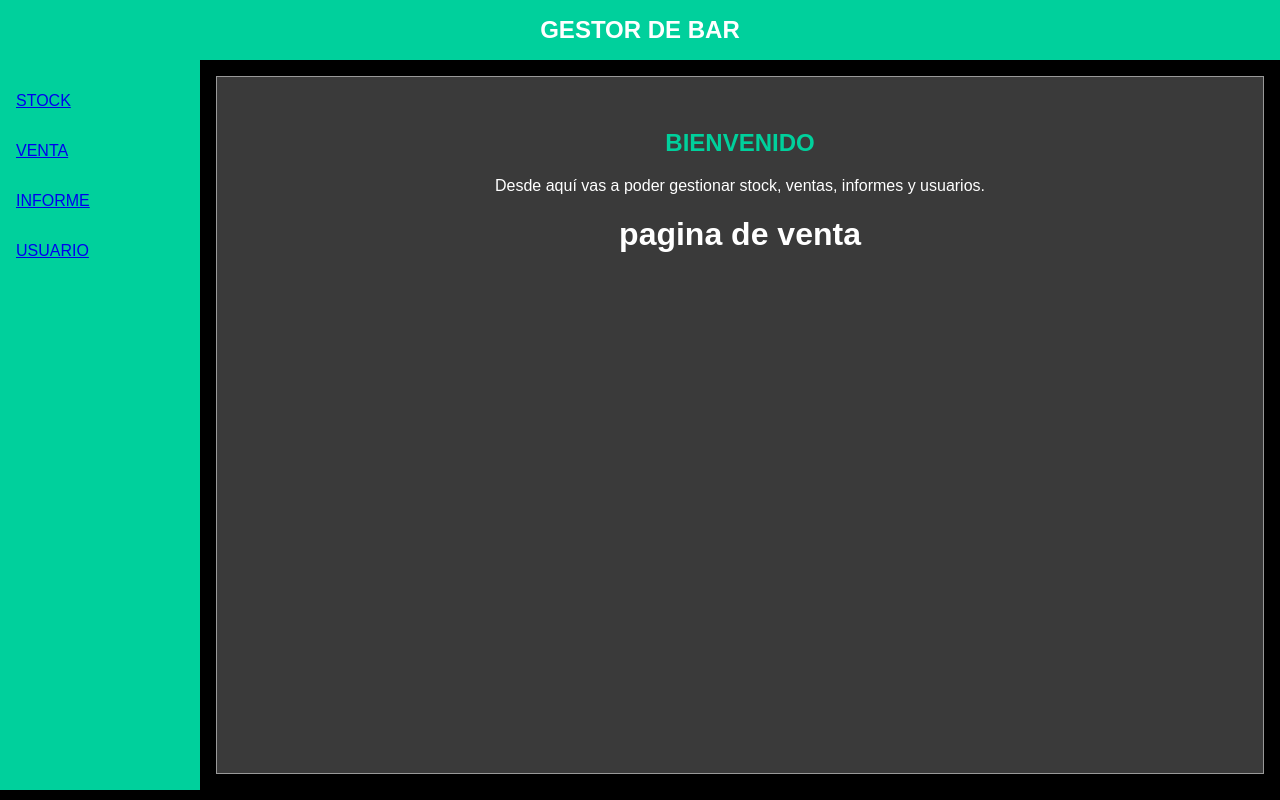
After one commit to FrancoGarcia21/Proyecto-Web-Bar, a Flask app: page /venta in a window 1280 px wide. The commit adds this page. Run offline with Flask 3, Linux system fonts and the light colour scheme.

Commit message:
vistas - templates
Generacion de templates y referenciado con links

```diff
--- a/app.py
+++ b/app.py
@@ -1,10 +1,39 @@
-from flask import Flask, render_template
+from flask import Flask, render_template, url_for
 
 app = Flask(__name__)
 
+
 @app.route('/')
 def home():
+    print(url_for('stock'))
+    print(url_for('venta'))
+    print(url_for('informe'))
+    print(url_for('usuarios')
+          )
     return render_template('home.html')  # Esto busca el archivo en /templates
+
 
 if __name__ == '__main__':
     app.run(debug=True)
+
+# RUTAS PROVISORIAS
+
+
+@app.route('/stock')
+def stock():
+    return render_template('stock.html')
+
+
+@app.route('/venta')
+def venta():
+    return render_template('venta.html')
+
+
+@app.route('/informe')
+def informe():
+    return render_template('informe.html')
+
+
+@app.route('/usuarios')
+def usuarios():
+    return render_template('usuarios.html')
--- a/templates/base.html
+++ b/templates/base.html
@@ -0,0 +1,80 @@
+<!DOCTYPE html>
+<html lang="es">
+<head>
+    <meta charset="UTF-8">
+    <title>Gestor de Bar -  {%  block title %} {%endblock%}</title>
+    <style>
+        * {
+            box-sizing: border-box;
+        }
+        body {
+            margin: 0;
+            font-family: Arial, sans-serif;
+            background-color: black;
+            color: white;
+        }
+        header {
+            background-color: #00d09c;
+            padding: 1rem;
+            text-align: center;
+            font-size: 1.5rem;
+            font-weight: bold;
+        }
+        .container {
+            display: flex;
+            height: calc(100vh - 70px); /* 100% alto menos el header */
+        }
+        .sidebar {
+            background-color: #00d09c;
+            width: 200px;
+            padding: 2rem 1rem;
+            display: flex;
+            flex-direction: column;
+            gap: 2rem;
+        }
+        .sidebar button {
+            padding: 1rem;
+            border: none;
+            border-radius: 25px;
+            background-color: #333;
+            color: white;
+            font-weight: bold;
+            cursor: pointer;
+            transition: 0.3s;
+        }
+        .sidebar button:hover {
+            background-color: #555;
+        }
+        .main-content {
+            flex: 1;
+            background-color: #3a3a3a;
+            margin: 1rem;
+            padding: 2rem;
+            border: 1px solid #999;
+            text-align: center;
+        }
+        .main-content h2 {
+            color: #00d09c;
+        }
+    </style>
+</head>
+<body>
+    <header>GESTOR DE BAR</header>
+    <div class="container">
+        <div class="sidebar">
+            <a href="{{url_for('stock')}}">STOCK</a>
+            <a href="{{url_for('venta')}}">VENTA</a>
+            <a href="{{url_for('informe')}}">INFORME</a>
+            <a href="{{url_for('usuarios')}}">USUARIO</a>
+        </div>
+        <div class="main-content">
+            <h2>BIENVENIDO</h2>
+            <p>Desde aquí vas a poder gestionar stock, ventas, informes y usuarios.</p>
+            {% block content %}
+                <!-- Bloque de contenido -->
+
+            {%endblock%}
+        </div>
+    </div>
+</body>
+</html>
--- /dev/null
+++ b/templates/informe.html
@@ -0,0 +1,6 @@
+{%extends 'base.html' %}
+{% block title %} INFORMES {%endblock%}
+
+{% block content %}
+<h1> pagina de informe </h1>
+{% endblock %}
--- a/templates/stock.html
+++ b/templates/stock.html
@@ -0,0 +1,6 @@
+{%extends 'base.html' %}
+{% block title %} STOCK {%endblock%}
+
+{% block content %}
+<h1> pagina de stock </h1>
+{% endblock %}
--- /dev/null
+++ b/templates/usuarios.html
@@ -0,0 +1,6 @@
+{%extends 'base.html' %}
+{% block title %} USUARIOS {%endblock%}
+
+{% block content %}
+<h1> pagina de usuarios </h1>
+{% endblock %}
--- /dev/null
+++ b/templates/venta.html
@@ -0,0 +1,6 @@
+{%extends 'base.html' %}
+{% block title %} VENTA {%endblock%}
+
+{% block content %}
+<h1> pagina de venta </h1>
+{% endblock %}
```
Also changed, not shown: templates/home.html (+9 -5 lines).
